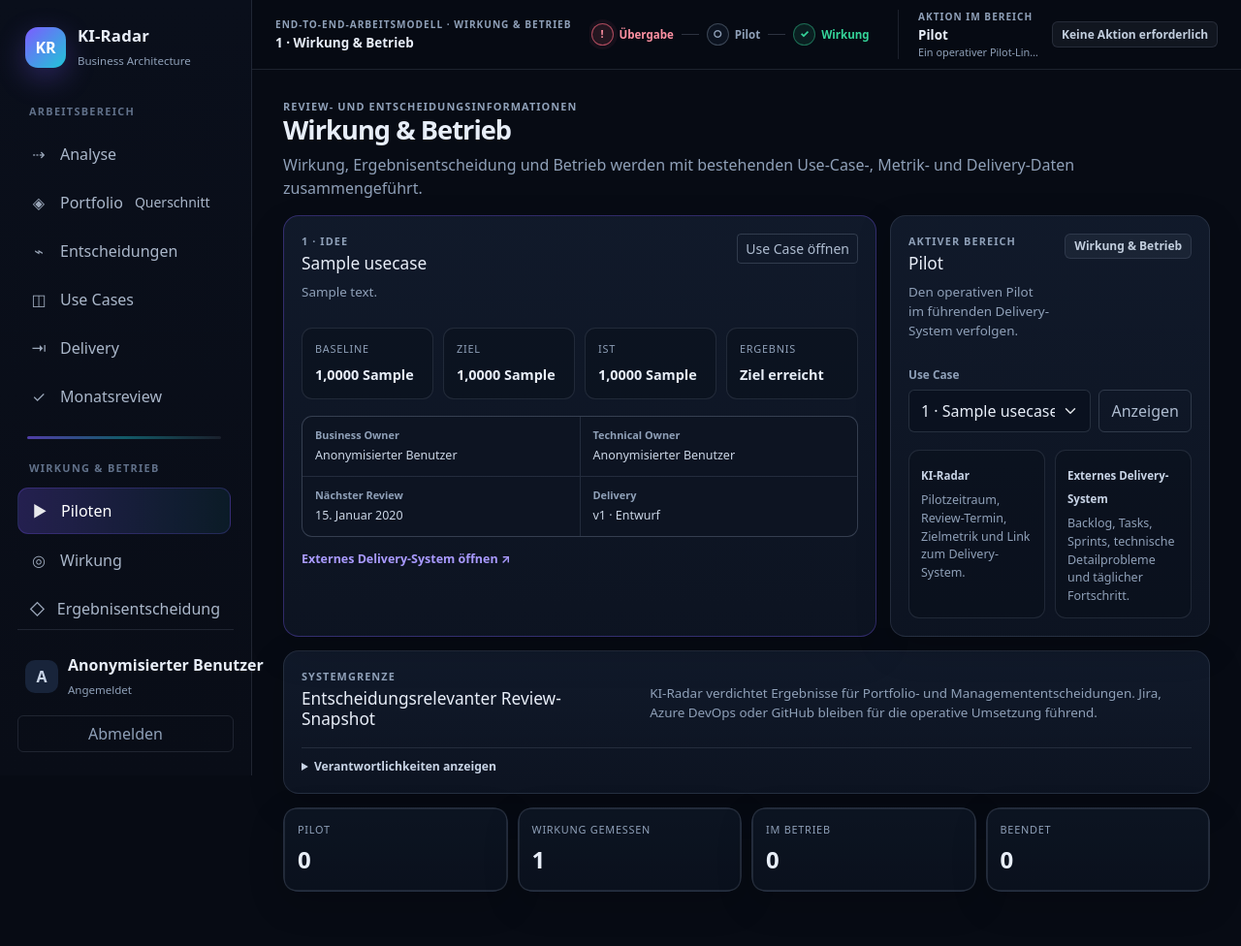
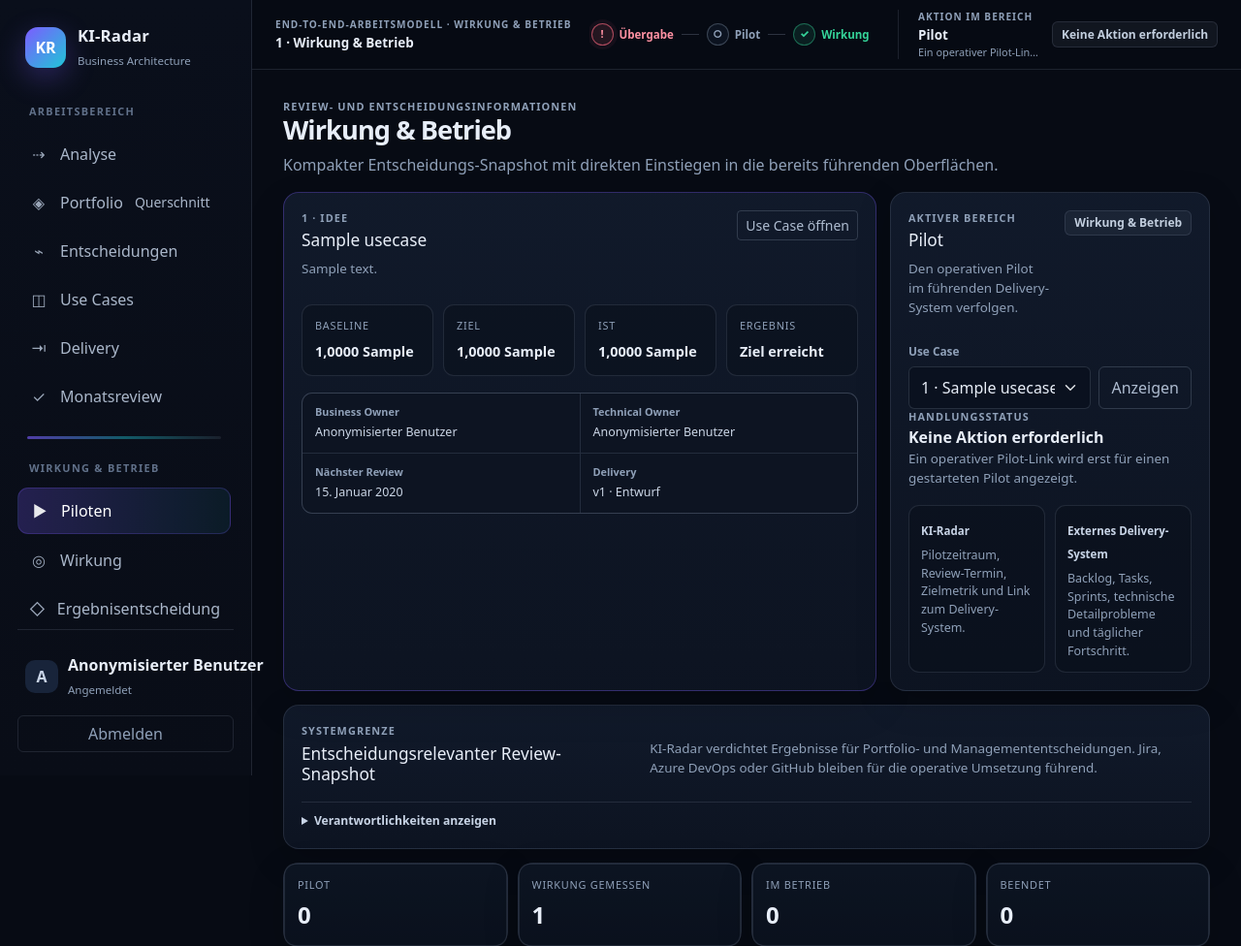
Before and after one commit to Satte882/KI-UseCase-Radar, a Django app: page /wirkung-betrieb/ in a window 1280 px wide. Shown: the top 976 px of the page at 97% size. Before the commit the page ends 920 px from the top, so only its background shows below. Run offline with Django 5.2, Linux system fonts and the light colour scheme; a user stored in the database is signed in; tables that the repository leaves empty hold one stand-in row (values such as "Sample post"); parts of the project's set-up code (start-up, migrations or seed data) failed here and were passed over.

Commit message:
Compact the outcome snapshot and expose action status

```diff
--- a/templates/reporting/outcome_workspace.html
+++ b/templates/reporting/outcome_workspace.html
@@ -8,7 +8,7 @@
   <div>
     <div class="outcome-eyebrow">Review- und Entscheidungsinformationen</div>
     <h1 class="page-title">Wirkung &amp; Betrieb</h1>
-    <p class="page-subtitle">Wirkung, Ergebnisentscheidung und Betrieb werden mit bestehenden Use-Case-, Metrik- und Delivery-Daten zusammengeführt.</p>
+    <p class="page-subtitle">Kompakter Entscheidungs-Snapshot mit direkten Einstiegen in die bereits führenden Oberflächen.</p>
   </div>
 </div>
 
@@ -17,10 +17,10 @@
   <div class="app-card outcome-use-case-card">
     <div class="card-body">
       <div class="outcome-use-case-heading">
-        <div>
+        <div class="min-w-0">
           <div class="outcome-eyebrow">{{ selected_use_case.short_id }} · {{ selected_use_case.get_status_display }}</div>
           <h2>{{ selected_use_case.title }}</h2>
-          <p>{{ selected_use_case.summary|default:selected_use_case.problem_statement }}</p>
+          <p class="outcome-use-case-summary">{{ selected_use_case.summary|default:selected_use_case.problem_statement }}</p>
         </div>
         <a class="btn btn-outline-secondary btn-sm" href="{{ selected_use_case.get_absolute_url }}">Use Case öffnen</a>
       </div>
@@ -38,10 +38,6 @@
         <div><dt>Nächster Review</dt><dd>{{ selected_use_case.next_review_date|default:"Nicht geplant" }}</dd></div>
         <div><dt>Delivery</dt><dd>{% if selected_use_case.latest_delivery %}v{{ selected_use_case.latest_delivery.version }} · {{ selected_use_case.latest_delivery.get_status_display }}{% else %}Kein Package{% endif %}</dd></div>
       </dl>
-
-      {% if selected_use_case.latest_delivery and selected_use_case.latest_delivery.external_delivery_url %}
-      <a href="{{ selected_use_case.latest_delivery.external_delivery_url }}" class="outcome-external-link" rel="noopener noreferrer">Externes Delivery-System öffnen ↗</a>
-      {% endif %}
     </div>
   </div>
   {% else %}
@@ -73,6 +69,14 @@
           <button class="btn btn-outline-secondary" type="submit">Anzeigen</button>
         </div>
       </form>
+
+      {% if active_stage_action %}
+      <div class="outcome-stage-status outcome-stage-status-{{ active_stage_action.state }}">
+        <div class="outcome-eyebrow">Handlungsstatus</div>
+        <strong>{% if active_stage_action.url %}{{ active_stage_action.action_label }} verfügbar{% else %}Keine Aktion erforderlich{% endif %}</strong>
+        <p>{{ active_stage_action.reason }}</p>
+      </div>
+      {% endif %}
 
       <div class="outcome-responsibility-pair">
         <div><span>KI-Radar</span><p>{{ active_stage_copy.ki_radar }}</p></div>
```
